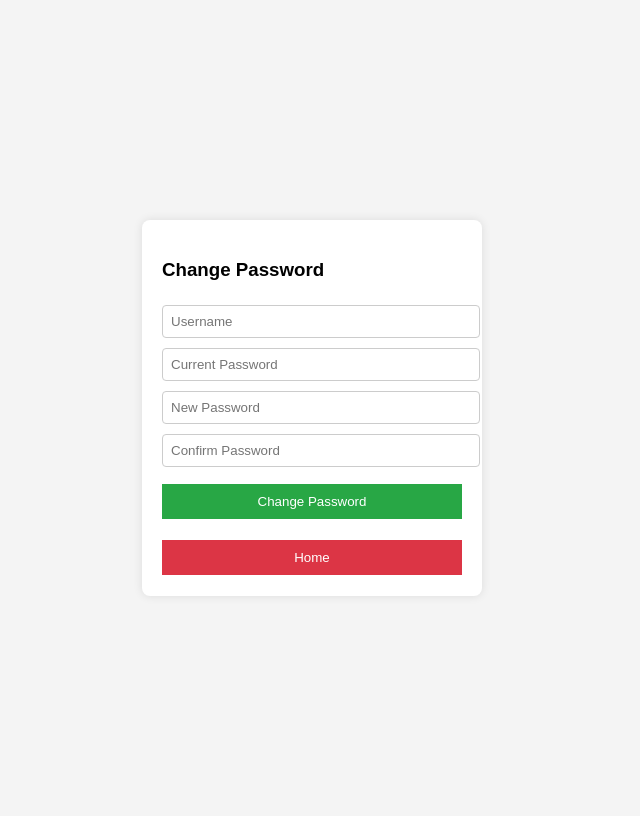
After one commit to bibekb12/projectbca4, a PHP site: page /change_password.php in a window 1280 px wide. The commit adds this page. Shown: the whole page, without its empty margins (328-968 px from the left). Run offline with PHP 8.4, Linux system fonts and the light colour scheme.

Commit message:
change password added

```diff
--- /dev/null
+++ b/change_password.php
@@ -0,0 +1,183 @@
+<?php
+session_start();
+require 'db.php';
+
+$password_changed = isset($_SESSION['password_changed']) && $_SESSION['password_changed'] === true;
+
+if ($password_changed) {
+    unset($_SESSION['password_changed']);
+}
+
+if ($_SERVER['REQUEST_METHOD'] == 'POST' && isset($_POST['username'])) {
+    header('Content-Type: application/json');
+
+    $response = ["success" => false, "error" => ""];
+
+    $username = mysqli_real_escape_string($conn, trim($_POST['username']));
+    $current_password = mysqli_real_escape_string($conn, trim($_POST['currentPassword']));
+    $new_password = mysqli_real_escape_string($conn, trim($_POST['newPassword']));
+
+    if (empty($username) || empty($current_password) || empty($new_password)) {
+        $response["error"] = "Please fill in all fields.";
+    } else {
+        $query = "SELECT * FROM users WHERE username = ? AND status = 'Y'";
+        $stmt = mysqli_prepare($conn, $query);
+        mysqli_stmt_bind_param($stmt, "s", $username);
+        mysqli_stmt_execute($stmt);
+        $result = mysqli_stmt_get_result($stmt);
+
+        if ($result && mysqli_num_rows($result) > 0) {
+            $user = mysqli_fetch_assoc($result);
+            if (password_verify($current_password, $user['password'])) {
+                $new_password_hash = password_hash($new_password, PASSWORD_DEFAULT);
+                $update_query = "UPDATE users SET password = ? WHERE username = ?";
+                $stmt = mysqli_prepare($conn, $update_query);
+                mysqli_stmt_bind_param($stmt, "ss", $new_password_hash, $username);
+
+                if (mysqli_stmt_execute($stmt)) {
+                    $response["success"] = true;
+
+
+                    $_SESSION['password_changed'] = true;
+                } else {
+                    $response["error"] = "Error updating password.";
+                }
+            } else {
+                $response["error"] = "Invalid current password.";
+            }
+        } else {
+            $response["error"] = "User not found.";
+        }
+    }
+
+    echo json_encode($response);
+    exit();
+}
+
+?>
+
+<!DOCTYPE html>
+<html lang="en">
+<head>
+    <meta charset="UTF-8">
+    <meta name="viewport" content="width=device-width, initial-scale=1.0">
+    <title>Change Password</title>
+    <style>
+        body {
+            font-family: Arial, sans-serif;
+            display: flex;
+            justify-content: center;
+            align-items: center;
+            height: 100vh;
+            background-color: #f4f4f4;
+        }
+        .container {
+            background: white;
+            padding: 20px;
+            border-radius: 8px;
+            box-shadow: 0 0 10px rgba(0, 0, 0, 0.1);
+            width: 300px;
+        }
+        input {
+            width: 100%;
+            padding: 8px;
+            margin: 5px 0;
+            border: 1px solid #ccc;
+            border-radius: 4px;
+        }
+        button {
+            width: 100%;
+            padding: 10px;
+            background: #28a745;
+            color: white;
+            border: none;
+            cursor: pointer;
+            margin-bottom: 1px;
+        }
+        .btn-cancel {
+            background: #dc3545;
+            margin-top: 10px;
+        }
+        .form-buttons {
+            display: flex;
+            flex-direction: column;
+            gap: 10px;
+        }
+        .error {
+            color: red;
+            font-size: 12px;
+        }
+    </style>
+</head>
+<body>
+
+    <div class="container">
+        <h3>Change Password</h3>
+        <form id="passwordForm">
+            <input type="text" id="username" name="username" placeholder="Username" required>
+            <input type="password" id="currentPassword" name="currentPassword" placeholder="Current Password" required>
+            <input type="password" id="newPassword" name="newPassword" placeholder="New Password" required>
+            <input type="password" id="confirmPassword" placeholder="Confirm Password" required>
+            <p class="error" id="errorMessage"></p>
+            <div class="form-buttons">
+                <button type="submit">Change Password</button>
+                <button type="button" class="btn btn-cancel btn-danger" onclick="window.location.href='index.php'">Home</button>
+            </div>
+        </form>
+    </div>
+
+    <script>
+        const passwordChanged = <?php echo json_encode($password_changed); ?>;
+        if (passwordChanged) {
+            if (confirm("Password changed successfully!")) {
+                window.location.href = "index.php";
+            }
+        }
+
+        document.getElementById("passwordForm").addEventListener("submit", function(event) {
+            event.preventDefault();
+            let username = document.getElementById("username").value;
+            let currentPassword = document.getElementById("currentPassword").value;
+            let newPassword = document.getElementById("newPassword").value;
+            let confirmPassword = document.getElementById("confirmPassword").value;
+            let errorMessage = document.getElementById("errorMessage");
+
+            errorMessage.textContent = "";
+
+            if (newPassword.length < 3) {
+                errorMessage.textContent = "Password must be at least 3 characters.";
+                return;
+            }
+
+            if (newPassword !== confirmPassword) {
+                errorMessage.textContent = "New passwords do not match!";
+                return;
+            }
+
+            fetch("change_password.php", {
+                method: "POST",
+                headers: {
+                    "Content-Type": "application/x-www-form-urlencoded"
+                },
+                body: new URLSearchParams({
+                    username: username,
+                    currentPassword: currentPassword,
+                    newPassword: newPassword
+                })
+            })
+            .then(response => response.json())
+            .then(data => {
+                if (data.success) {
+                    window.location.reload();
+                } else {
+                    errorMessage.textContent = data.error || "Something went wrong!";
+                }
+            })
+            .catch(error => {
+                errorMessage.textContent = "Server error. Try again later.";
+            });
+        });
+    </script>
+
+</body>
+</html>
--- a/index.php
+++ b/index.php
@@ -209,9 +209,11 @@ if ($_SERVER['REQUEST_METHOD'] == 'POST' && isset($_POST['login'])) {
                 Login
             </button>
         </form>
-
+        <div class="change-password" align="right">
+            <a href="change_password.php">Change Password</a>
+        </div>
         <div class="login-footer">
-            Stock Inventory Management System
+            Simple Inventory Management System
         </div>
     </div>
 </body>
```
